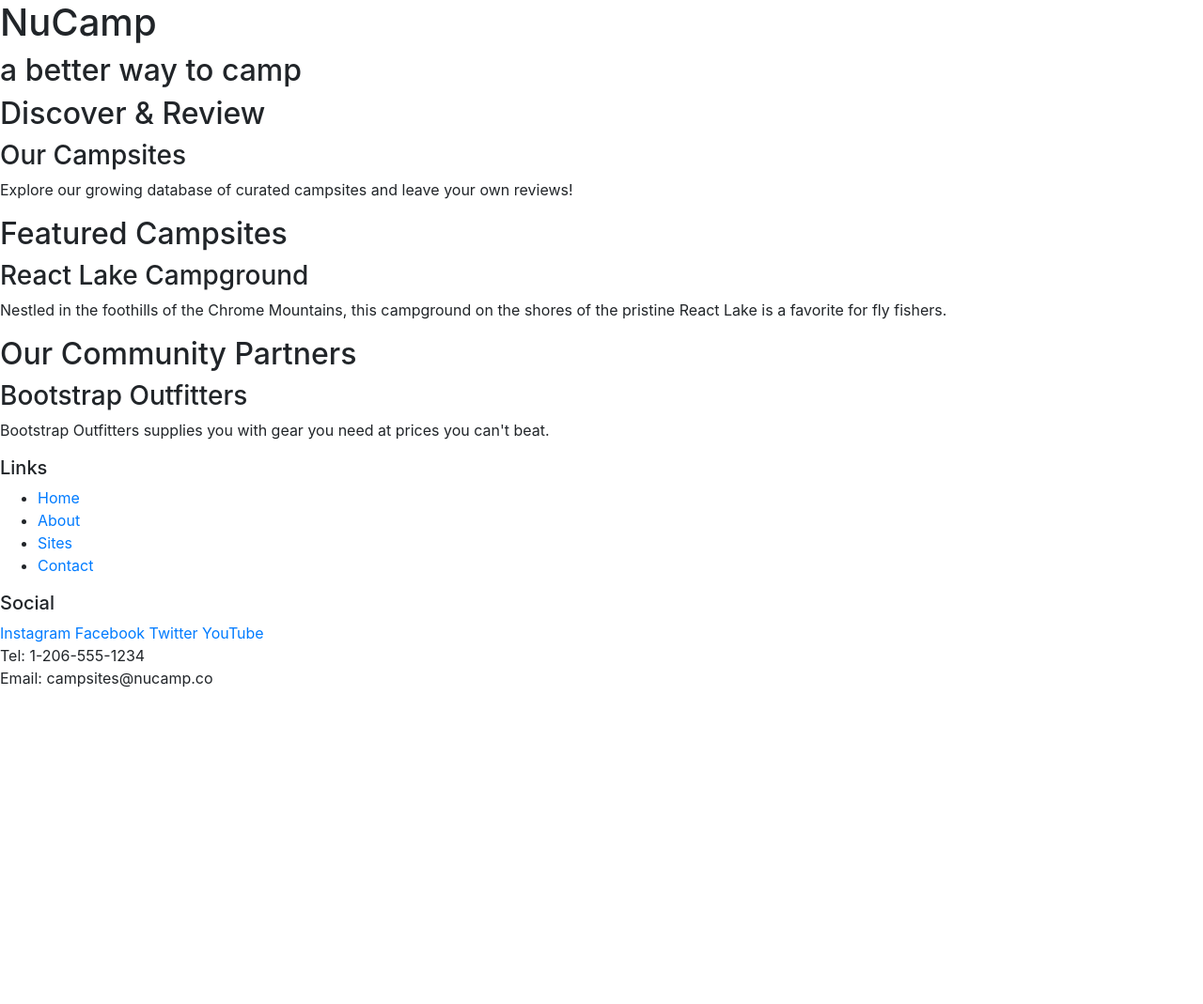
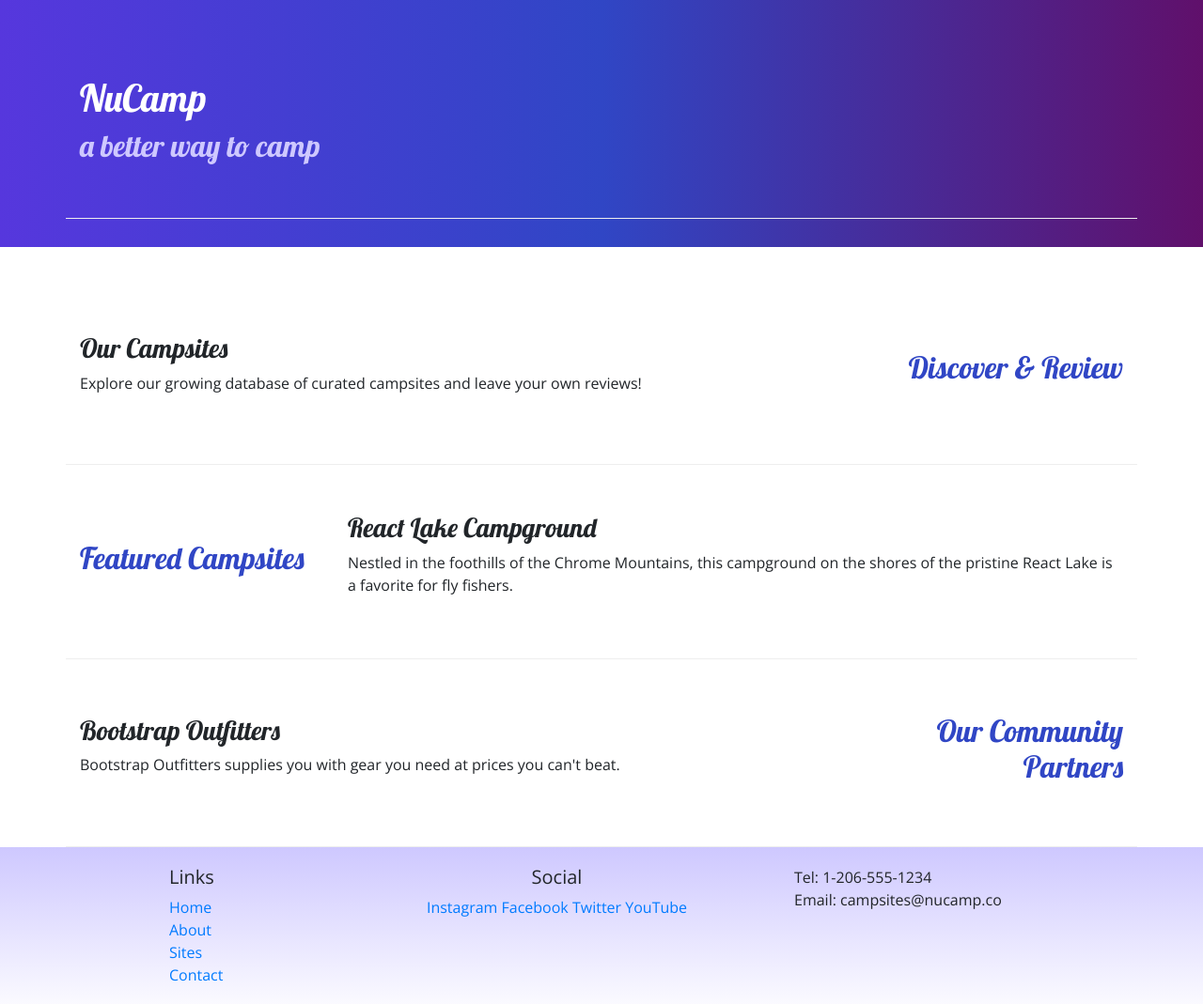
Before and after one commit to pontesaia/babaswaffles, a website: page index.html in a window 1280 px wide. Shown: the whole page at 94% size. Before the commit the page ends 800 px from the top, so only its background shows below. Drawn offline with nearby package versions, Linux system fonts and the light colour scheme.

Commit message:
first commit to git from Bootstarp Class 1

```diff
--- /dev/null
+++ b/css/styles.css
@@ -0,0 +1,32 @@
+body {
+    font-family: "Open Sans", sans-serif;
+}
+
+h1, h2, h3 {
+    font-family: "Lobster", cursive;
+}
+
+h2 {
+    color: #3046C5;
+}
+
+header h2 {
+    color: #CEC8FF;
+}
+
+footer {
+    background-image: linear-gradient(#CEC8FF, white);
+    padding: 20px 0;
+}
+
+.jumbotron {
+    padding: 30px;
+    background-image: linear-gradient(to right, #5637DD, #3046C5, #60106B);
+    color: white;
+}
+
+.row-content {
+    padding: 50px 0;
+    border-bottom: 1px ridge;
+    min-height: 200px;
+}
--- a/index.html
+++ b/index.html
@@ -9,56 +9,80 @@
         <!-- Bootstrap CSS -->
         <link rel="stylesheet" href="node_modules/bootstrap/dist/css/bootstrap.min.css" />
 
+        <!-- Additional CSS must be placed after Bootstrap CSS -->
+        <link rel="stylesheet" href="https://fonts.googleapis.com/css?family=Lobster|Open+Sans" />
+        <link rel="stylesheet" href="css/styles.css" />
         <title>NuCamp: A Better Way To Camp</title>
     </head>
 
 <body>
 
-    <header>
-        <div>
+    <header class="jumbotron jumbotron-fluid">
+        <div class="container">
+            <div class="row row-content align-items-center">
+                <div class="col">
                     <h1>NuCamp</h1>
                     <h2>a better way to camp</h2>
                 </div>
+            </div>
+        </div>
     </header>
 
-    <div>
-        <h2>Discover & Review</h2>
+    <div class="container">
+        <div class="row row-content align-items-center">
+            <div class="col-sm-4 order-sm-last col-md-3">
+                <h2 class="text-sm-right">Discover & Review</h2>
+            </div>
+            <div class="col">
                 <h3>Our Campsites</h3>
-        <p>Explore our growing database of curated campsites and leave your own reviews!</p>
+                <p class="d-none d-sm-block">Explore our growing database of curated campsites and leave your own reviews!</p>
+            </div>
+        </div>
+        <div class="row row-content align-items-center">
+            <div class="col-sm-4 col-md-3">
+                <h2>Featured Campsites</h2>
+            </div>
+            <div class="col">
+                 <h3>React Lake Campground</h3>
+                 <p class="d-none d-sm-block">Nestled in the foothills of the Chrome Mountains, this campground on the shores of the pristine React Lake is a favorite for fly fishers.</p>
+            </div>
         </div>
 
-    <div>
-        <h2>Featured Campsites</h2>
-        <h3>React Lake Campground</h3>
-        <p>Nestled in the foothills of the Chrome Mountains, this campground on the shores of the pristine React Lake is a favorite for fly fishers.</p>
+        <div class="row row-content align-items-center">
+            <div class="col-sm-4 order-sm-last col-md-3">
+                <h2 class="text-sm-right">Our Community Partners</h2>
             </div>
-
-    <div>
-        <h2>Our Community Partners</h2>
+            <div class="col">
                 <h3>Bootstrap Outfitters</h3>
-        <p>Bootstrap Outfitters supplies you with gear you need at prices you can't beat.</p>
+                <p class="d-none d-sm-block">Bootstrap Outfitters supplies you with gear you need at prices you can't beat.</p>
+            </div>
+        </div>
     </div>
 
     <footer>
-        <div>
+        <div class="container">
+            <div class="row">
+                <div class="col-4 col-sm-2 offset-1">
                     <h5>Links</h5>
-            <ul>
+                    <ul class="list-unstyled">
                         <li><a href="#">Home</a></li>
                         <li><a href="#">About</a></li>
                         <li><a href="#">Sites</a></li>
                         <li><a href="#">Contact</a></li>
                     </ul>
                 </div>
-        <div>
+                <div class="col-6 col-sm-5 text-center">
                     <h5>Social</h5>
                     <a href="http://instagram.com/">Instagram</a>
                     <a href="http://facebook.com/">Facebook</a>
                     <a href="http://twitter.com/">Twitter</a>
                     <a href="http://youtube.com/">YouTube</a>
                 </div>
-        <div>
+                <div class="col-sm-4">
                     Tel: 1-206-555-1234<br />
                     Email: campsites@nucamp.co
+                </div>
+            </div>
         </div>
     </footer>
 
```
Also changed, not shown: aboutus.html (added, +100 -0 lines). Lines whose indentation alone changed are shown as unchanged.
